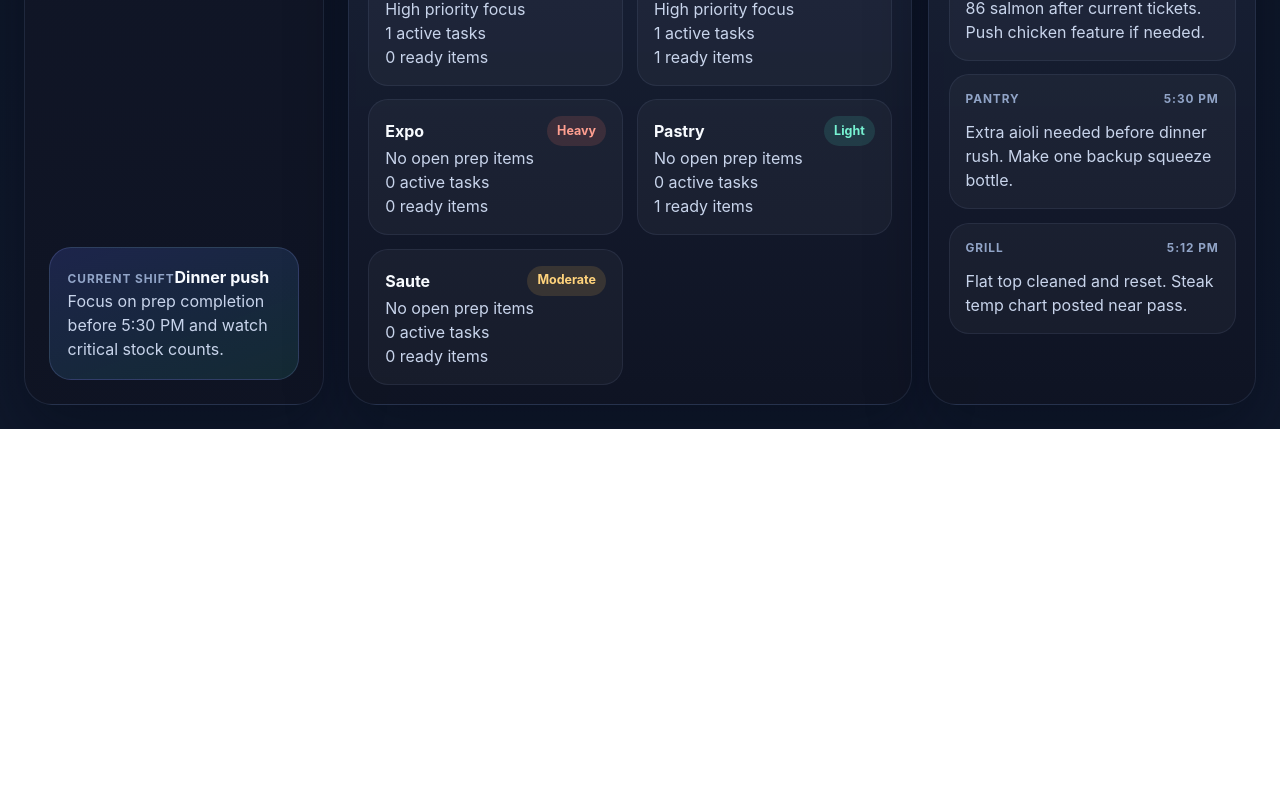
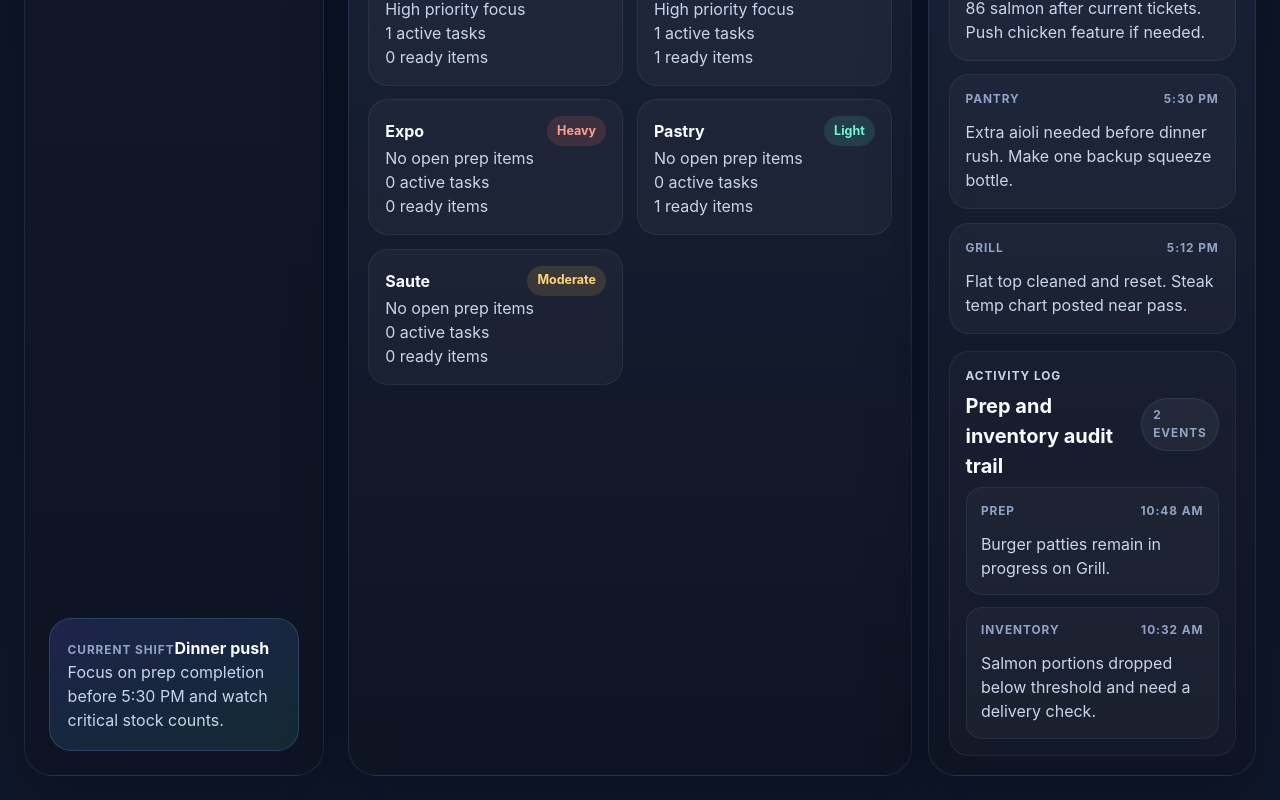
Before and after one commit to Ericr567/Boh-dashboard, a React (Vite) app: page / in a window 1280 px wide. Shown: the part 2317-3117 px from the top of the page. Before the commit the page ends 2746 px from the top, so only its background shows below. Built offline with nearby package versions, Linux system fonts and the light colour scheme.

Commit message:
Add audit trail and Pages deployment

```diff
--- a/src/App.css
+++ b/src/App.css
@@ -281,6 +281,12 @@
   justify-self: start;
 }
 
+.form-error {
+  color: #ffb1a7;
+  grid-column: 1 / -1;
+  margin: 0;
+}
+
 .eighty-six-form {
   grid-template-columns: 1fr;
 }
@@ -536,6 +542,10 @@
   grid-template-columns: repeat(3, minmax(0, 1fr));
 }
 
+.inventory-edit-error {
+  align-self: end;
+}
+
 .inventory-edit-fields label {
   color: #c8d4eb;
   display: grid;
@@ -589,6 +599,30 @@
   margin-bottom: 0.7rem;
 }
 
+.activity-panel {
+  background: rgba(255, 255, 255, 0.025);
+  border: 1px solid rgba(130, 148, 185, 0.12);
+  border-radius: 20px;
+  margin-top: 0.25rem;
+  padding: 1rem;
+}
+
+.activity-heading {
+  margin-bottom: 0.4rem;
+}
+
+.activity-list {
+  display: grid;
+  gap: 0.75rem;
+}
+
+.activity-item {
+  background: rgba(255, 255, 255, 0.03);
+  border: 1px solid rgba(130, 148, 185, 0.12);
+  border-radius: 16px;
+  padding: 0.9rem;
+}
+
 @media (max-width: 1120px) {
   .app-shell {
     grid-template-columns: 1fr;
@@ -599,11 +633,11 @@
   }
 
   .dashboard-grid {
+    grid-template-columns: repeat(2, minmax(0, 1fr));
+  }
 
   .inventory-edit-fields {
     grid-template-columns: 1fr;
-  }
-    grid-template-columns: repeat(2, minmax(0, 1fr));
   }
 
   .prep-panel,
--- a/src/App.tsx
+++ b/src/App.tsx
@@ -33,6 +33,13 @@ type EightySixItem = {
 type ShiftNote = {
   id: string
   station: StationName
+  message: string
+  timestamp: string
+}
+
+type AuditEntry = {
+  id: string
+  category: 'Prep' | 'Inventory'
   message: string
   timestamp: string
 }
@@ -148,6 +155,21 @@ const initialShiftNotes: ShiftNote[] = [
   },
 ]
 
+const initialAuditEntries: AuditEntry[] = [
+  {
+    id: 'audit-1',
+    category: 'Prep',
+    message: 'Burger patties remain in progress on Grill.',
+    timestamp: '10:48 AM',
+  },
+  {
+    id: 'audit-2',
+    category: 'Inventory',
+    message: 'Salmon portions dropped below threshold and need a delivery check.',
+    timestamp: '10:32 AM',
+  },
+]
+
 const stationStatuses: StationStatus[] = [
   {
     id: 'station-1',
@@ -191,6 +213,7 @@ const storageKeys = {
   inventoryItems: 'lineflow.inventoryItems',
   eightySixItems: 'lineflow.eightySixItems',
   shiftNotes: 'lineflow.shiftNotes',
+  auditEntries: 'lineflow.auditEntries',
 } as const
 
 let fallbackIdCounter = 0
@@ -282,6 +305,9 @@ function App() {
   const [shiftNotes, setShiftNotes] = useState<ShiftNote[]>(() =>
     loadStoredState(storageKeys.shiftNotes, initialShiftNotes),
   )
+  const [auditEntries, setAuditEntries] = useState<AuditEntry[]>(() =>
+    loadStoredState(storageKeys.auditEntries, initialAuditEntries),
+  )
   const [activeSection, setActiveSection] = useState<SectionId>('snapshot')
   const [actionAnnouncement, setActionAnnouncement] = useState('')
   const [handoffMessage, setHandoffMessage] = useState('')
@@ -301,6 +327,8 @@ function App() {
   const [editingInventoryName, setEditingInventoryName] = useState('')
   const [editingInventoryUnit, setEditingInventoryUnit] = useState('count')
   const [editingInventoryThreshold, setEditingInventoryThreshold] = useState('1')
+  const [inventoryFormError, setInventoryFormError] = useState('')
+  const [editingInventoryError, setEditingInventoryError] = useState('')
   const [newEightySixItem, setNewEightySixItem] = useState('')
   const [newEightySixChange, setNewEightySixChange] = useState('')
 
@@ -419,6 +447,18 @@ function App() {
     ])
   }
 
+  const addAuditEntry = (category: AuditEntry['category'], message: string) => {
+    setAuditEntries((currentEntries) => [
+      {
+        id: createRuntimeId('audit'),
+        category,
+        message,
+        timestamp: formatCurrentTime(),
+      },
+      ...currentEntries,
+    ].slice(0, 12))
+  }
+
   useEffect(() => {
     const syncActiveFromHash = () => {
       const hashValue = window.location.hash.replace('#', '')
@@ -488,6 +528,12 @@ function App() {
     }
   }, [shiftNotes])
 
+  useEffect(() => {
+    if (typeof window !== 'undefined') {
+      window.localStorage.setItem(storageKeys.auditEntries, JSON.stringify(auditEntries))
+    }
+  }, [auditEntries])
+
   const handleGenerateHandoff = () => {
     const pendingPrep = prepItems
       .filter((item) => item.status !== 'Ready')
@@ -534,11 +580,17 @@ function App() {
     setNewPrepDueTime('11:30 AM')
     setHandoffMessage('')
     setIsPrepFormOpen(false)
+    addAuditEntry('Prep', `${name} added for ${newPrepStation} with ${newPrepPriority.toLowerCase()} priority.`)
     announceAction(`${name} added to prep for ${newPrepStation}.`)
   }
 
   const updateInventoryQuantity = (itemId: string, quantity: number) => {
     const safeQuantity = Number.isFinite(quantity) ? Math.max(0, Math.floor(quantity)) : 0
+
+    const targetItem = inventoryItems.find((item) => item.id === itemId)
+    if (!targetItem || targetItem.quantity === safeQuantity) {
+      return
+    }
 
     setInventoryItems((currentItems) =>
       currentItems.map((item) =>
@@ -550,6 +602,8 @@ function App() {
           : item,
       ),
     )
+
+    addAuditEntry('Inventory', `${targetItem.name} quantity updated to ${safeQuantity} ${targetItem.unit}.`)
   }
 
   const handleAddInventoryItem = () => {
@@ -559,9 +613,11 @@ function App() {
     const unit = newInventoryUnit.trim() || 'count'
 
     if (!name || !Number.isFinite(quantity) || !Number.isFinite(threshold)) {
+      setInventoryFormError('Enter a valid item name, quantity, and threshold before saving.')
       return
     }
 
+    setInventoryFormError('')
     setInventoryItems((currentItems) => [
       {
         id: createRuntimeId('inventory'),
@@ -579,6 +635,7 @@ function App() {
     setNewInventoryThreshold('1')
     setIsInventoryFormOpen(false)
     addShiftNote('Expo', `Inventory added: ${name}, ${quantity} ${unit} on hand with threshold ${threshold}.`)
+    addAuditEntry('Inventory', `${name} added with ${quantity} ${unit} and threshold ${threshold}.`)
     announceAction(`${name} added to inventory.`)
   }
 
@@ -587,6 +644,7 @@ function App() {
     setEditingInventoryName(item.name)
     setEditingInventoryUnit(item.unit)
     setEditingInventoryThreshold(String(item.threshold))
+    setEditingInventoryError('')
   }
 
   const cancelEditingInventoryItem = () => {
@@ -594,16 +652,25 @@ function App() {
     setEditingInventoryName('')
     setEditingInventoryUnit('count')
     setEditingInventoryThreshold('1')
+    setEditingInventoryError('')
   }
 
   const handleSaveInventoryItem = (itemId: string) => {
     const name = editingInventoryName.trim()
     const unit = editingInventoryUnit.trim() || 'count'
     const threshold = Math.max(1, Math.floor(Number(editingInventoryThreshold)))
+    const targetItem = inventoryItems.find((item) => item.id === itemId)
 
     if (!name || !Number.isFinite(threshold)) {
+      setEditingInventoryError('Item name and threshold must be valid before saving changes.')
       return
     }
+
+    if (!targetItem) {
+      return
+    }
+
+    setEditingInventoryError('')
 
     setInventoryItems((currentItems) =>
       currentItems.map((item) =>
@@ -618,6 +685,10 @@ function App() {
       ),
     )
 
+    addAuditEntry(
+      'Inventory',
+      `${targetItem.name} updated to ${name}, unit ${unit}, threshold ${threshold}.`,
+    )
     cancelEditingInventoryItem()
     announceAction(`${name} inventory details updated.`)
   }
@@ -635,6 +706,7 @@ function App() {
     }
 
     addShiftNote('Expo', `Inventory removed: ${targetItem.name} was taken off the watchlist.`)
+    addAuditEntry('Inventory', `${targetItem.name} removed from inventory.`)
     announceAction(`${targetItem.name} removed from inventory.`)
   }
 
@@ -656,7 +728,8 @@ function App() {
     )
 
     if (status === 'Ready' && targetItem.status !== 'Ready') {
-        addShiftNote(targetItem.station, `${targetItem.name} marked ready on ${targetItem.station}.`)
+      addShiftNote(targetItem.station, `${targetItem.name} marked ready on ${targetItem.station}.`)
+      addAuditEntry('Prep', `${targetItem.name} marked ready on ${targetItem.station}.`)
 
       announceAction(`${targetItem.name} marked ready.`)
     }
@@ -909,7 +982,10 @@ function App() {
                 <button
                   className="action-button prep-action-button"
                   type="button"
-                  onClick={() => setIsInventoryFormOpen((isOpen) => !isOpen)}
+                  onClick={() => {
+                    setInventoryFormError('')
+                    setIsInventoryFormOpen((isOpen) => !isOpen)
+                  }}
                 >
                   {isInventoryFormOpen ? 'Cancel Item' : 'Add Inventory Item'}
                 </button>
@@ -968,6 +1044,12 @@ function App() {
                   <button className="action-button prep-submit" type="submit">
                     Save Inventory Item
                   </button>
+
+                  {inventoryFormError && (
+                    <p className="form-error" role="alert">
+                      {inventoryFormError}
+                    </p>
+                  )}
                 </form>
               )}
 
@@ -980,7 +1062,12 @@ function App() {
                             Item
                             <input
                               value={editingInventoryName}
-                              onChange={(event) => setEditingInventoryName(event.target.value)}
+                              onChange={(event) => {
+                                setEditingInventoryName(event.target.value)
+                                if (editingInventoryError) {
+                                  setEditingInventoryError('')
+                                }
+                              }}
                               required
                             />
                           </label>
@@ -988,7 +1075,12 @@ function App() {
                             Unit
                             <input
                               value={editingInventoryUnit}
-                              onChange={(event) => setEditingInventoryUnit(event.target.value)}
+                              onChange={(event) => {
+                                setEditingInventoryUnit(event.target.value)
+                                if (editingInventoryError) {
+                                  setEditingInventoryError('')
+                                }
+                              }}
                               required
                             />
                           </label>
@@ -998,10 +1090,20 @@ function App() {
                               type="number"
                               min={1}
                               value={editingInventoryThreshold}
-                              onChange={(event) => setEditingInventoryThreshold(event.target.value)}
+                              onChange={(event) => {
+                                setEditingInventoryThreshold(event.target.value)
+                                if (editingInventoryError) {
+                                  setEditingInventoryError('')
+                                }
+                              }}
                               required
                             />
                           </label>
+                          {editingInventoryError && (
+                            <p className="form-error inventory-edit-error" role="alert">
+                              {editingInventoryError}
+                            </p>
+                          )}
                         </div>
                       ) : (
                         <div>
@@ -1282,6 +1384,28 @@ function App() {
                   <p>{note.message}</p>
                 </article>
               ))}
+
+              <div className="activity-panel">
+                <div className="panel-heading activity-heading">
+                  <div>
+                    <p className="eyebrow">Activity log</p>
+                    <h3>Prep and inventory audit trail</h3>
+                  </div>
+                  <span className="panel-badge">{auditEntries.length} events</span>
+                </div>
+
+                <div className="activity-list">
+                  {auditEntries.map((entry) => (
+                    <article className="activity-item" key={entry.id}>
+                      <div className="note-meta">
+                        <span>{entry.category}</span>
+                        <span>{entry.timestamp}</span>
+                      </div>
+                      <p>{entry.message}</p>
+                    </article>
+                  ))}
+                </div>
+              </div>
             </div>
           </section>
           </section>
```
